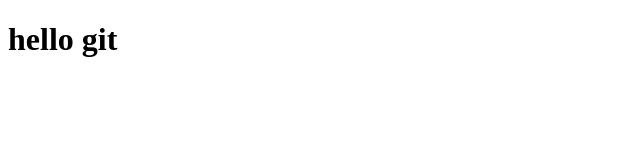
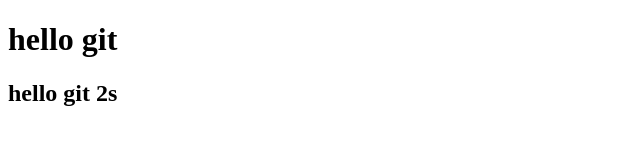
Before and after one commit to fynjyr2225/git_test, a plain HTML site: page index.html in a window 1280 px wide. Shown: the whole page, without its empty margins (0-640 px from the left). Drawn offline with Linux system fonts and the light colour scheme.

Commit message:
h2 was added

```diff
--- a/index.html
+++ b/index.html
@@ -6,5 +6,6 @@
 </head>
 <body>
     <h1>hello git</h1>
+    <h2>hello git 2s</h2>
 </body>
 </html>
```
